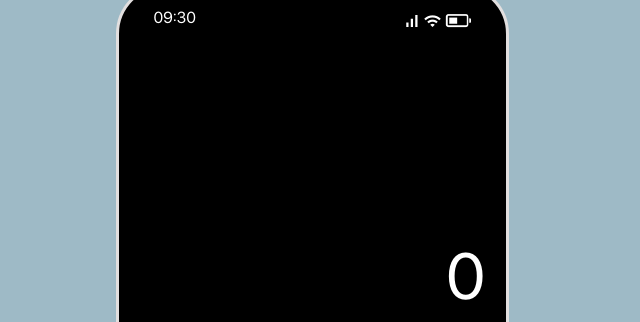
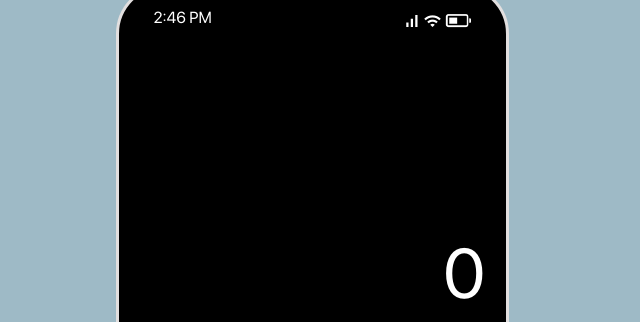
Before and after one commit to vigiperez24/Calculator, a plain HTML site: page index.html in a window 1280 px wide. Shown: the top 322 px of the page, 328-968 px from the left. Drawn offline with Linux system fonts and the light colour scheme.

Commit message:
updated new file css

```diff
--- a/index.html
+++ b/index.html
@@ -41,7 +41,7 @@
 
                         <button class="btn gray"   value="+/-">+/-</button>
                         <button class="btn gray"   value="%">%</button>
-                        <button class="btn orange" value="+">÷</button>
+                        <button class="btn orange" value="÷">÷</button>
 
                         <!-- Second Row -->
                         <button class="btn darkgray" value="7">7</button>
--- a/script.js
+++ b/script.js
@@ -5,17 +5,38 @@ let currentInput = "";
 let operator = "";
 let previousInput = "";
 
-// Function para mag-format ng number na may comma (e.g., 1,000)
+// Function  mag-format ng number na may comma (e.g., 1,000)
 function formatNumber(num) {
     return new Intl.NumberFormat("en-US").format(num);
 }
+
+
+// Live clock
+function updateClock() {
+    const clockElement = document.querySelector(".clock");
+    const now = new Date();
+    let hours = now.getHours();
+    let minutes = now.getMinutes();
+
+    // Formatting ng oras (AM/PM format)
+    let ampm = hours >= 12 ? "PM" : "AM";
+    hours = hours % 12 || 12;
+    minutes = minutes < 10 ? "0" + minutes : minutes;
+
+    clockElement.textContent = `${hours}:${minutes} ${ampm}`;
+}
+
+
+updateClock();
+// Mag-update kada 1 segundo
+setInterval(updateClock, 1000);
 
 buttons.forEach(button => {
     button.addEventListener("click", () => {
         const value = button.value;
         console.log(`Button clicked: ${value}`);
 
-        clickAudio.play(); // Click Effect
+        clickAudio.play(); // I-play ang tunog
 
         // CLEAR (C) BUTTON
         if (value === "C") {
@@ -23,6 +44,7 @@ buttons.forEach(button => {
             operator = "";
             previousInput = "";
             display.textContent = "0";
+
             console.log("Cleared all values");
         }
 
@@ -30,6 +52,7 @@ buttons.forEach(button => {
         else if (!isNaN(value) || value === ".") {
             currentInput += value;
             display.textContent = formatNumber(currentInput);
+
             console.log(`Current Input: ${currentInput}`);
         }
 
@@ -41,6 +64,7 @@ buttons.forEach(button => {
             if (value === "%") {
                 currentInput = (parseFloat(currentInput) / 100).toString();
                 display.textContent = formatNumber(currentInput);
+
                 console.log(`Percentage Calculated: ${currentInput}`);
                 return;
             }
@@ -57,6 +81,7 @@ buttons.forEach(button => {
             if (currentInput !== "") {
                 currentInput = (parseFloat(currentInput) * -1).toString();
                 display.textContent = formatNumber(currentInput);
+
                 console.log(`Negate: ${currentInput}`);
             }
         }
@@ -83,10 +108,12 @@ buttons.forEach(button => {
                         break;
                     case "÷":
                         result = num2 !== 0 ? num1 / num2 : "Error";
+
                         break;
                 }
 
                 display.textContent = formatNumber(result);
+
                 currentInput = result.toString();
                 previousInput = "";
                 operator = "";
--- a/style.css
+++ b/style.css
@@ -9,7 +9,6 @@
         position: absolute;
         left: 50%;
         transform: translateX(-50%);
-        overflow: hidden;
     }
 }
 
@@ -86,7 +85,7 @@
 
 .display-container h1{
     color: white;
-    font-size: 65px;
+    font-size: 70px;
     padding-bottom:10px ;
     font-family: myCustomFont, sans-serif;
     font-weight: 100;
```
